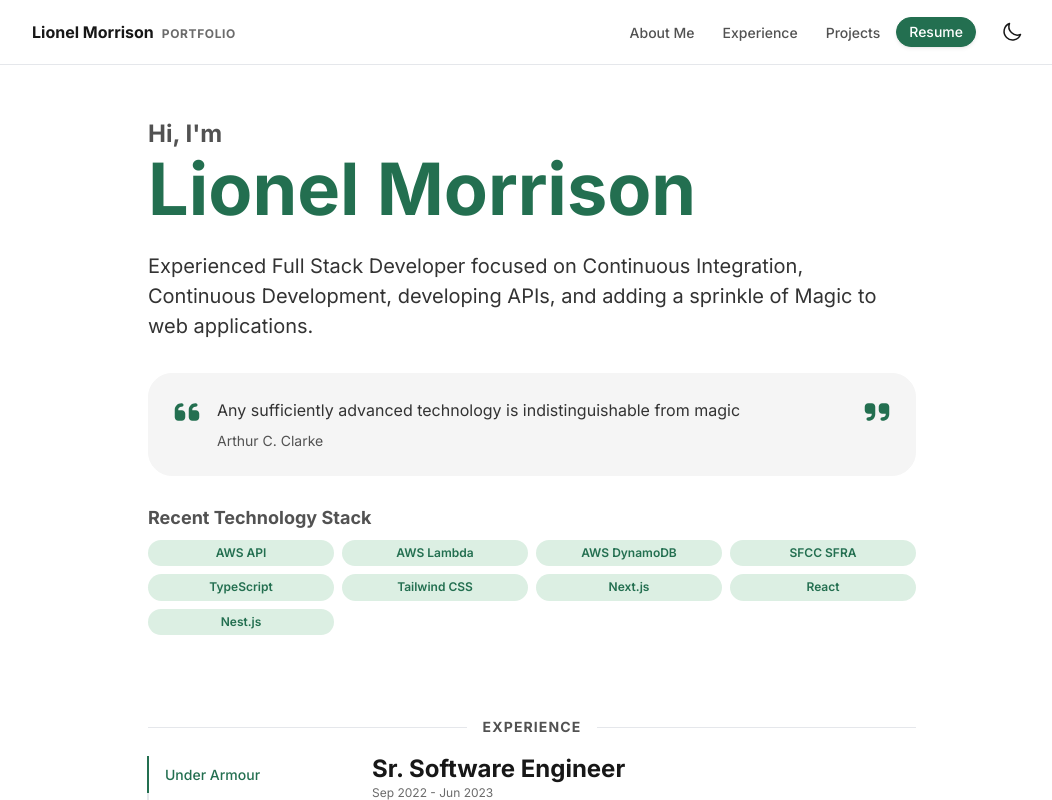
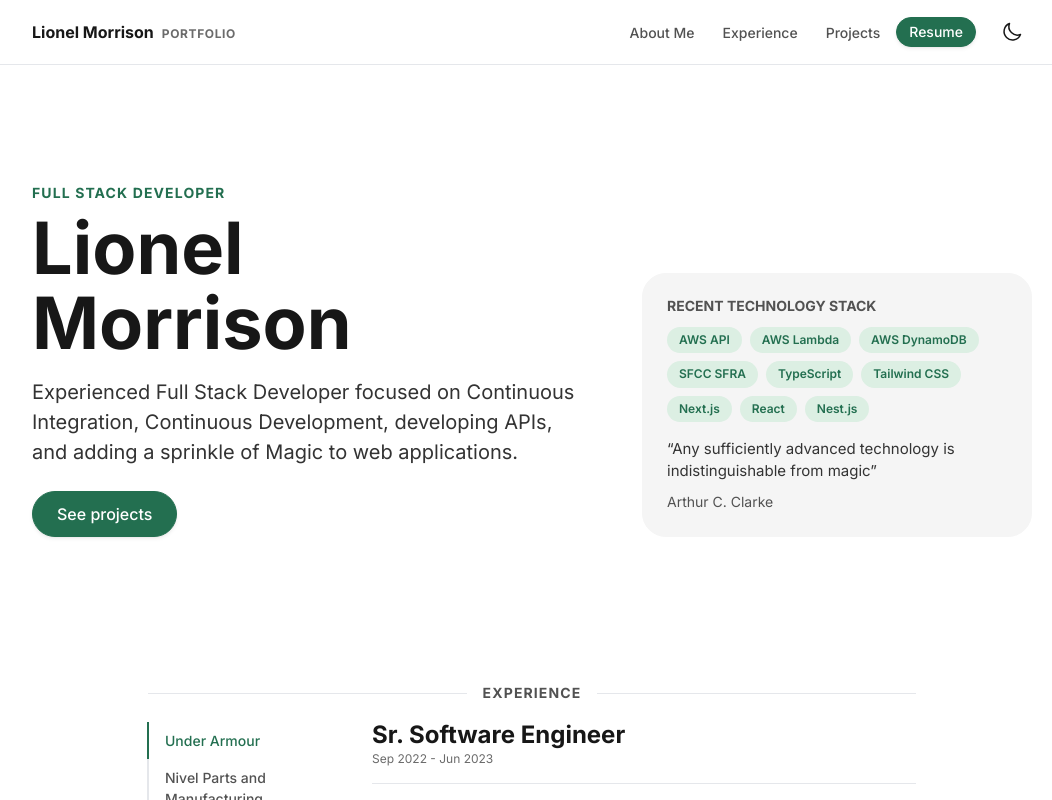
Before and after one commit to lioneljmorrison/portfolio, a Next.js app: page / in a window 1280 px wide. Shown: the top 800 px of the page, without its empty margins (108-1160 px from the left). Built offline with nearby package versions, Linux system fonts and the light colour scheme.

Commit message:
Rework About Me into the Direction A hero
Co-Authored-By: Claude Opus 5.5 <noreply@anthropic.com>

```diff
--- a/app/components/about-me.tsx
+++ /dev/null
@@ -1,35 +0,0 @@
-import type { AboutMe } from '../interfaces';
-
-export default function AboutMe({ anchor, data }: { anchor: string; data: AboutMe }) {
-  return (
-    <section id={anchor} className="section">
-      <p className="h5 about-intro">{data.intro}</p>
-      <h1 className="dh3 about-name">{data.name}</h1>
-      <p className="p-lg about-tldr">{data.tldr}</p>
-      {data.quote && (
-        <figure className="card-subtle about-quote">
-          <svg className="about-quote-mark" xmlns="http://www.w3.org/2000/svg" viewBox="0 0 448 512" aria-hidden="true">
-            <path d="M0 216C0 149.7 53.7 96 120 96h8c17.7 0 32 14.3 32 32s-14.3 32-32 32h-8c-30.9 0-56 25.1-56 56v8h64c35.3 0 64 28.7 64 64v64c0 35.3-28.7 64-64 64H64c-35.3 0-64-28.7-64-64V320 288 216zm256 0c0-66.3 53.7-120 120-120h8c17.7 0 32 14.3 32 32s-14.3 32-32 32h-8c-30.9 0-56 25.1-56 56v8h64c35.3 0 64 28.7 64 64v64c0 35.3-28.7 64-64 64H320c-35.3 0-64-28.7-64-64V320 288 216z" />
-          </svg>
-          <div className="about-quote-body">
-            <blockquote>
-              <p>{data.quote.text}</p>
-            </blockquote>
-            <figcaption className="p-sm">{data.quote.author}</figcaption>
-          </div>
-          <svg className="about-quote-mark" xmlns="http://www.w3.org/2000/svg" viewBox="0 0 448 512" aria-hidden="true">
-            <path d="M448 296c0 66.3-53.7 120-120 120h-8c-17.7 0-32-14.3-32-32s14.3-32 32-32h8c30.9 0 56-25.1 56-56v-8H320c-35.3 0-64-28.7-64-64V160c0-35.3 28.7-64 64-64h64c35.3 0 64 28.7 64 64v32 32 72zm-256 0c0 66.3-53.7 120-120 120H64c-17.7 0-32-14.3-32-32s14.3-32 32-32h8c30.9 0 56-25.1 56-56v-8H64c-35.3 0-64-28.7-64-64V160c0-35.3 28.7-64 64-64h64c35.3 0 64 28.7 64 64v32 32 72z" />
-          </svg>
-        </figure>
-      )}
-      <h3 className="h6 skills-title">{data.skillsTitle}</h3>
-      <ul className="chip-list">
-        {data.skills.map((skill, idx) => (
-          <li key={`s-${idx}`} className="chip">
-            {skill}
-          </li>
-        ))}
-      </ul>
-    </section>
-  );
-}
--- /dev/null
+++ b/app/components/hero.tsx
@@ -0,0 +1,43 @@
+import type { AboutMe, Contact } from '../interfaces';
+
+export default function Hero({ anchor, data, contact }: { anchor: string; data: AboutMe; contact: Contact }) {
+  const hasContact = Object.values(contact).some((value) => Boolean(value));
+
+  return (
+    <section id={anchor} className="hero">
+      <div className="hero-main">
+        {data.role && <p className="kicker hero-kicker">{data.role}</p>}
+        <h1 className="hero-name">{data.name}</h1>
+        <p className="p-lg hero-pitch">{data.pitch ?? data.tldr}</p>
+        <div className="hero-cta">
+          <a className="btn btn-solid btn-md" href="#projects">
+            See projects
+          </a>
+          {hasContact && (
+            <a className="btn btn-outline btn-md" href="#contact">
+              Contact me
+            </a>
+          )}
+        </div>
+      </div>
+      <aside className="hero-card">
+        <h2 className="kicker hero-card-title">{data.skillsTitle}</h2>
+        <ul className="chip-list">
+          {data.skills.map((skill, idx) => (
+            <li key={`s-${idx}`} className="chip">
+              {skill}
+            </li>
+          ))}
+        </ul>
+        {data.quote && (
+          <figure className="hero-quote">
+            <blockquote>
+              <p>{data.quote.text}</p>
+            </blockquote>
+            <figcaption className="p-sm">{data.quote.author}</figcaption>
+          </figure>
+        )}
+      </aside>
+    </section>
+  );
+}
--- a/app/page.tsx
+++ b/app/page.tsx
@@ -1,9 +1,9 @@
 import Script from 'next/script';
-import AboutMe from './components/about-me';
+import Hero from './components/hero';
 import Experience from './components/experience';
 import MainNav from './components/nav';
 import Projects from './components/projects';
-import { aboutMe, jobsData, navData, projectData } from './data';
+import { aboutMe, contact, jobsData, navData, projectData } from './data';
 import { Job } from './interfaces';
 import Chatbot from './components/chatbot';
 
@@ -23,7 +23,7 @@ export default function Home() {
       <Chatbot></Chatbot>
       <MainNav data={navData} name={aboutMe.name}></MainNav>
       <main className="container container-xl page-main">
-        <AboutMe anchor="about" data={aboutMe}></AboutMe>
+        <Hero anchor="about" data={aboutMe} contact={contact}></Hero>
         <Experience anchor="experience" jobs={jobsData as Job[]}></Experience>
         <Projects anchor="projects" data={projectData}></Projects>
       </main>
--- a/app/styles/sections.css
+++ b/app/styles/sections.css
@@ -1,5 +1,5 @@
 /*
-  Sections: About Me, Experience and Projects, plus the shared .chip, built on tokens.css and base.css.
+  Sections: Hero, Experience and Projects, plus the shared .chip, built on tokens.css and base.css.
 
   Imported into the components layer (globals.css), like layout.css, so it beats base.css. Do not import it
   unlayered.
@@ -16,72 +16,108 @@
   padding-bottom: var(--sp-32);
 }
 
-/* About Me */
+/* Hero: role, name, pitch and calls to action beside a card with the stack and quote. One column on phones;
+   from 48rem a 7fr/5fr grid with the card on the bottom edge. Uses the full container width, not .section. */
 
-.about-intro {
-  margin-bottom: var(--sp-4);
+.hero {
+  display: grid;
+  grid-template-columns: minmax(0, 1fr);
+  gap: var(--sp-32);
+  padding-top: var(--sp-48);
+  padding-bottom: var(--sp-48);
+}
+
+.hero-kicker {
+  margin-bottom: var(--sp-8);
+  color: var(--text-brand);
+  letter-spacing: 0.08em;
+}
+
+.hero-name {
+  margin-bottom: var(--sp-16);
+  font-size: 2.5rem;
+  line-height: 1.05;
+}
+
+.hero-pitch {
+  max-width: 34rem;
+  margin-bottom: var(--sp-24);
+}
+
+.hero-cta {
+  display: flex;
+  flex-wrap: wrap;
+  gap: var(--sp-12);
+}
+
+.hero-card {
+  padding: var(--sp-24);
+  border: var(--border-width-1) solid var(--border-subtle);
+  border-radius: var(--radius-lg);
+  background-color: var(--surface-bg-subtle);
+}
+
+.hero-card-title {
+  margin-bottom: var(--sp-12);
   color: var(--text-secondary);
 }
 
-.about-name {
-  margin-bottom: var(--sp-24);
-  color: var(--text-brand);
+.hero-quote {
+  margin: var(--sp-16) 0 0;
 }
 
-.about-tldr {
-  color: var(--text-body-default);
-  margin-bottom: var(--sp-32);
-}
-
-.about-quote {
-  display: flex;
-  align-items: flex-start;
-  gap: var(--sp-16);
-  margin: 0 0 var(--sp-32);
-  color: var(--text-body-default);
-}
-
-.about-quote-mark {
-  flex: none;
-  width: 1.75rem;
-  height: 1.75rem;
-  fill: currentColor;
-  color: var(--text-brand);
-}
-
-.about-quote-body {
-  flex: 1 1 auto;
-  min-width: 0;
-}
-
-.about-quote blockquote {
+.hero-quote blockquote {
   margin: 0;
 }
 
-.about-quote figcaption {
+.hero-quote blockquote p {
+  margin: 0;
+  color: var(--text-body-default);
+  font-size: 0.9375rem;
+  quotes: '\201C' '\201D';
+}
+
+.hero-quote blockquote p::before {
+  content: open-quote;
+}
+
+.hero-quote blockquote p::after {
+  content: close-quote;
+}
+
+.hero-quote figcaption {
   margin-top: var(--sp-8);
   color: var(--text-secondary);
 }
 
-.skills-title {
-  margin-bottom: var(--sp-12);
-  color: var(--text-secondary);
-  font-size: 1.125rem;
+@media (min-width: 48rem) {
+  .hero {
+    grid-template-columns: minmax(0, 7fr) minmax(0, 5fr);
+    gap: var(--sp-64);
+    padding-top: var(--sp-96);
+    padding-bottom: var(--sp-96);
+  }
+
+  .hero-name {
+    font-size: 4.5rem;
+  }
+
+  .hero-pitch {
+    font-size: 1.25rem;
+  }
+
+  .hero-card {
+    align-self: end;
+  }
 }
 
 /* Chip: a pill label; shared by skills here and project tech labels in Projects */
 
 .chip-list {
-  display: grid;
-  grid-template-columns: repeat(3, minmax(0, 1fr));
+  display: flex;
+  flex-wrap: wrap;
   gap: var(--sp-8);
   list-style: none;
-}
-
-@media (min-width: 48rem) {
-  .chip-list {
-    grid-template-columns: repeat(4, minmax(0, 1fr));
-  }
 }
 
 .chip {
@@ -237,7 +273,7 @@
   font-size: 0.875rem;
 }
 
-/* Project tech labels reuse .chip; a wrapping row rather than About Me's fixed grid */
+/* Project tech labels reuse .chip; also a wrapping row, like the hero's */
 .project-labels,
 .project-links {
   display: flex;
```
Also changed, not shown: 1 other file (tests, documents, lock files or other folders).
